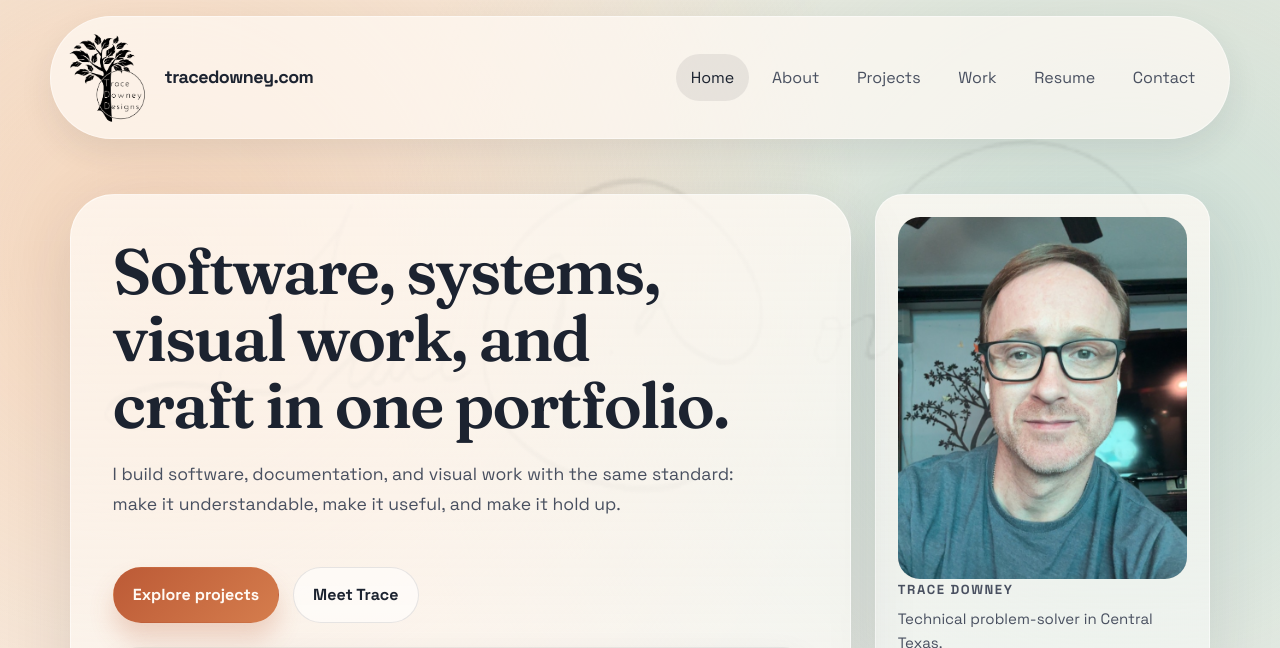
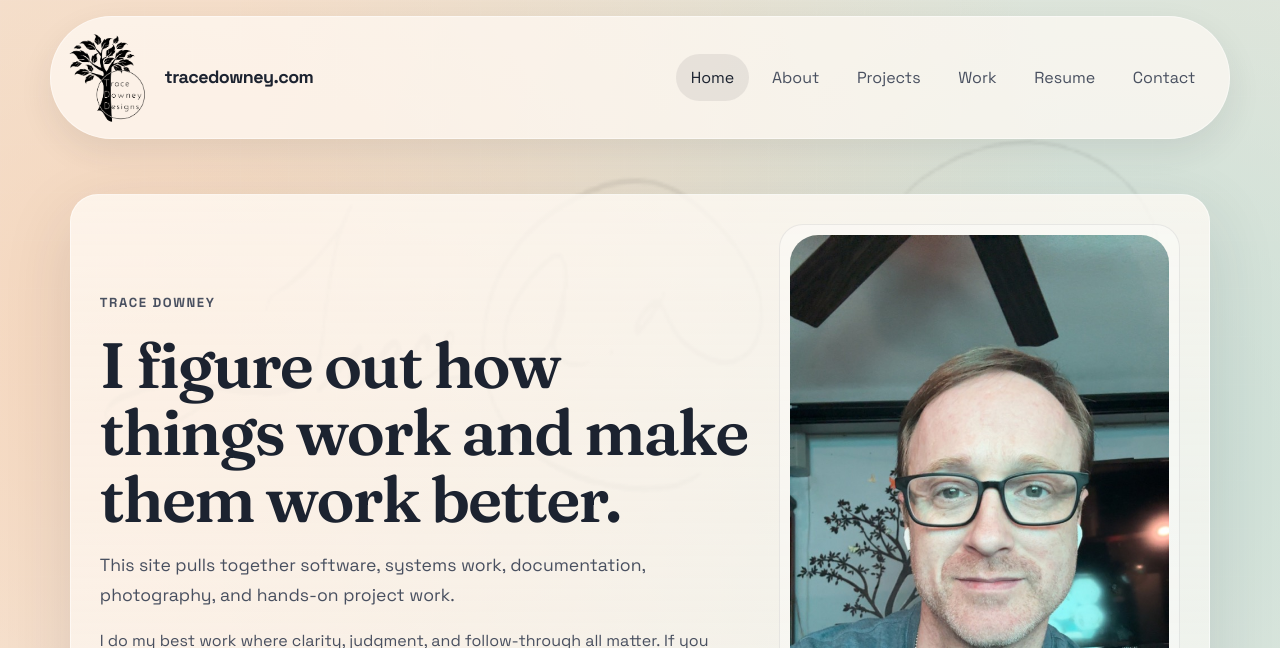
Before and after one commit to tracedowney/tracedowney.github.io, a Jekyll site: the page built from index.html, in a window 1280 px wide and 1400 px high. Shown: the top 648 px of the window. Built offline with Jekyll 4.4.1, drawn with Linux system fonts in a browser that asks for light colours; some of the changed text lies outside the part shown; grey boxes are pictures that could not be loaded.

Commit message:
Refocus homepage around concrete work

```diff
--- a/assets/css/site.css
+++ b/assets/css/site.css
@@ -343,10 +343,7 @@
 }
 
 .hero {
-  display: grid;
-  grid-template-columns: minmax(0, 1.4fr) minmax(300px, 0.6fr);
-  gap: 1.5rem;
-  align-items: start;
+  display: block;
   padding-top: 1.25rem;
 }
 
@@ -418,6 +415,96 @@
   margin-top: 0.2rem;
   font-size: 1.1rem;
   color: var(--ink-700);
+}
+
+.home-hero-card {
+  position: relative;
+  display: grid;
+  grid-template-columns: minmax(0, 1.24fr) minmax(280px, 0.76fr);
+  gap: 1.5rem;
+  align-items: stretch;
+  overflow: hidden;
+  padding: 1.9rem;
+}
+
+.home-hero-card::after {
+  content: "";
+  position: absolute;
+  right: -5rem;
+  bottom: -5rem;
+  width: 18rem;
+  height: 18rem;
+  border-radius: 50%;
+  background: radial-gradient(circle, rgba(188, 90, 54, 0.14), rgba(188, 90, 54, 0));
+  pointer-events: none;
+}
+
+.home-hero__copy {
+  position: relative;
+  z-index: 1;
+  display: grid;
+  gap: 1rem;
+  align-content: center;
+}
+
+.home-hero__copy .eyebrow,
+.home-hero__profile-copy .eyebrow,
+.home-feature-split__copy .eyebrow {
+  margin-bottom: 0;
+}
+
+.home-hero__copy p {
+  max-width: 62ch;
+  color: var(--ink-700);
+}
+
+.home-hero__facts {
+  display: grid;
+  gap: 0.75rem;
+  margin: 0.1rem 0 0;
+  padding: 0;
+  list-style: none;
+}
+
+.home-hero__facts li {
+  padding: 0.85rem 1rem;
+  border: 1px solid rgba(28, 35, 48, 0.08);
+  border-radius: 18px;
+  background: rgba(255, 255, 255, 0.42);
+  color: var(--ink-800);
+  line-height: 1.45;
+}
+
+.home-hero__profile {
+  position: relative;
+  z-index: 1;
+  display: grid;
+  gap: 1rem;
+  align-content: start;
+  padding: 0.65rem;
+  border: 1px solid rgba(28, 35, 48, 0.08);
+  border-radius: calc(var(--radius-lg) - 4px);
+  background: rgba(255, 255, 255, 0.34);
+}
+
+.home-hero__portrait-frame {
+  overflow: hidden;
+  min-height: 23rem;
+  border-radius: 28px;
+  background: linear-gradient(160deg, rgba(255, 250, 244, 0.92), rgba(232, 223, 209, 0.78));
+}
+
+.home-hero__profile-copy {
+  display: grid;
+  gap: 0.55rem;
+  padding: 0 0.35rem 0.2rem;
+}
+
+.home-hero__profile-text {
+  margin: 0;
+  color: var(--ink-700);
+  font-size: 0.98rem;
+  line-height: 1.6;
 }
 
 .hero-summary-grid {
@@ -699,18 +786,87 @@
   margin-bottom: 0.35rem;
 }
 
+.selected-work-grid,
 .home-lane-grid,
 .home-entry-grid {
   display: grid;
   gap: 1rem;
 }
 
+.selected-work-grid {
+  grid-template-columns: repeat(3, minmax(0, 1fr));
+}
+
 .home-lane-grid {
   grid-template-columns: repeat(3, minmax(0, 1fr));
 }
 
 .home-entry-grid {
   grid-template-columns: repeat(4, minmax(0, 1fr));
+}
+
+.selected-work-card {
+  display: grid;
+  overflow: hidden;
+  border: 1px solid rgba(255, 255, 255, 0.55);
+  border-radius: 28px;
+  background: linear-gradient(180deg, var(--surface) 0%, rgba(255, 255, 255, 0.46) 100%);
+  box-shadow: var(--shadow);
+  color: var(--ink-900);
+  text-decoration: none;
+  transition: transform 180ms ease, box-shadow 180ms ease;
+}
+
+.selected-work-card:hover,
+.selected-work-card:focus-visible,
+.home-lane-card:hover,
+.home-lane-card:focus-visible {
+  transform: translateY(-2px);
+}
+
+.selected-work-card__media {
+  overflow: hidden;
+  min-height: 14.5rem;
+  border-bottom: 1px solid rgba(28, 35, 48, 0.08);
+  background: rgba(255, 255, 255, 0.58);
+}
+
+.selected-work-card__media img {
+  display: block;
+  width: 100%;
+  height: 100%;
+  object-fit: cover;
+}
+
+.selected-work-card__body {
+  display: grid;
+  gap: 0.55rem;
+  padding: 1.25rem;
+}
+
+.selected-work-card__body strong {
+  font-size: 1.4rem;
+}
+
+.selected-work-card__body p {
+  color: var(--ink-700);
+}
+
+.selected-work-card--screen .selected-work-card__media {
+  background: linear-gradient(180deg, rgba(24, 29, 39, 0.92), rgba(40, 46, 58, 0.9));
+}
+
+.selected-work-card--screen .selected-work-card__media img {
+  object-fit: cover;
+  object-position: center top;
+}
+
+.selected-work-card--photo .selected-work-card__media img {
+  object-position: center 52%;
+}
+
+.selected-work-card--reno .selected-work-card__media img {
+  object-position: center;
 }
 
 .home-lane-card,
@@ -725,6 +881,7 @@
   box-shadow: var(--shadow);
   color: var(--ink-900);
   text-decoration: none;
+  transition: transform 180ms ease, box-shadow 180ms ease;
 }
 
 .home-lane-card strong,
@@ -771,6 +928,44 @@
 .home-lane-card--build {
   border-color: rgba(116, 128, 66, 0.18);
   background: linear-gradient(180deg, rgba(231, 237, 214, 0.82), rgba(255, 255, 255, 0.5));
+}
+
+.home-feature-split {
+  display: grid;
+  grid-template-columns: minmax(0, 1.08fr) minmax(280px, 0.92fr);
+  gap: 1.5rem;
+  align-items: stretch;
+  overflow: hidden;
+}
+
+.home-feature-split__media {
+  display: block;
+  overflow: hidden;
+  min-height: 21rem;
+  border-radius: calc(var(--radius-lg) - 6px);
+}
+
+.home-feature-split__media img {
+  display: block;
+  width: 100%;
+  height: 100%;
+  object-fit: cover;
+  object-position: center;
+}
+
+.home-feature-split__copy {
+  display: grid;
+  gap: 0.85rem;
+  align-content: center;
+}
+
+.home-feature-split__copy h2 {
+  margin-bottom: 0.1rem;
+  font-size: clamp(2rem, 3vw, 2.8rem);
+}
+
+.home-feature-split__copy p {
+  color: var(--ink-700);
 }
 
 .hero-panel__body .mini-list {
@@ -1893,7 +2088,8 @@
 }
 
 @media (max-width: 1080px) {
-  .hero,
+  .home-hero-card,
+  .home-feature-split,
   .section-split,
   .lane-explorer,
   .project-shell,
@@ -1906,6 +2102,7 @@
   .domain-grid,
   .card-grid,
   .lane-grid,
+  .selected-work-grid,
   .home-lane-grid,
   .home-entry-grid,
   .lane-group-grid,
@@ -1927,6 +2124,11 @@
     min-height: 18rem;
   }
 
+  .home-hero__portrait-frame,
+  .home-feature-split__media {
+    min-height: 18rem;
+  }
+
   .hero-copy__feature {
     aspect-ratio: 16 / 7;
   }
@@ -2025,6 +2227,10 @@
   .card,
   .cta-card,
   .hero-panel {
+    padding: 1.4rem;
+  }
+
+  .home-hero-card {
     padding: 1.4rem;
   }
 
@@ -2059,6 +2265,7 @@
   .domain-grid,
   .card-grid,
   .lane-grid,
+  .selected-work-grid,
   .home-lane-grid,
   .home-entry-grid,
   .lane-group-grid,
@@ -2094,4 +2301,9 @@
   .brand-site {
     font-size: 1.08rem;
   }
-}
+
+  .home-hero__portrait-frame,
+  .home-feature-split__media {
+    min-height: 15rem;
+  }
+}
--- a/index.html
+++ b/index.html
@@ -6,56 +6,91 @@
 background_style: home
 ---
 <section class="hero">
-  <div class="hero-copy">
-    <h1>Software, systems, visual work, and craft in one portfolio.</h1>
-    <p class="lead">I build software, documentation, and visual work with the same standard: make it understandable, make it useful, and make it hold up.</p>
-    <div class="button-row">
-      <a class="button button-primary" href="/projects/">Explore projects</a>
-      <a class="button button-secondary" href="/about/">Meet Trace</a>
+  <div class="home-hero-card card">
+    <div class="home-hero__copy">
+      <p class="eyebrow">Trace Downey</p>
+      <h1>I figure out how things work and make them work better.</h1>
+      <p class="lead">This site pulls together software, systems work, documentation, photography, and hands-on project work.</p>
+      <p>I do my best work where clarity, judgment, and follow-through all matter. If you want the short version, start with a project. If you want the professional version, head to Work or Resume.</p>
+      <ul class="home-hero__facts">
+        <li>Technical support and systems thinking</li>
+        <li>Documentation, workflow, and product judgment</li>
+        <li>Visual work, craft, and long-form projects</li>
+      </ul>
+      <div class="button-row">
+        <a class="button button-primary" href="/projects/">Browse projects</a>
+        <a class="button button-secondary" href="/work/">See the work side</a>
+      </div>
     </div>
-    <a class="hero-copy__feature" href="/projects/drone-footage/">
-      <video
-        autoplay
-        muted
-        loop
-        playsinline
-        preload="metadata"
-        poster="{{ '/assets/images/projects/drone/forest-overlook-showcase-poster.jpg' | relative_url }}"
-        aria-label="Wide aerial view over a redwood forest with coastal fog.">
-        <source src="{{ '/assets/videos/drone/forest-overlook-showcase.mp4' | relative_url }}" type="video/mp4" />
-      </video>
-      <span class="hero-copy__feature-badge">Drone footage</span>
+    <aside class="home-hero__profile">
+      <div class="home-hero__portrait-frame">
+        <img class="hero-panel__portrait" src="{{ '/assets/images/trace-headshot.jpg' | relative_url }}" alt="Trace Downey smiling in a casual portrait." />
+      </div>
+      <div class="home-hero__profile-copy">
+        <p class="eyebrow eyebrow--muted">Central Texas</p>
+        <p class="home-hero__profile-text">Enterprise support background, compliance-minded habits, and a portfolio built around work that can stand up to a closer look.</p>
+        <p class="hero-panel__summary">The fuller background is on the <a href="{{ '/about/' | relative_url }}">About page</a>.</p>
+      </div>
+    </aside>
+  </div>
+</section>
+
+<section class="section">
+  <div class="section-heading section-heading--compact">
+    <h2>Start with the work.</h2>
+    <p>A few strong entry points.</p>
+  </div>
+  <div class="selected-work-grid">
+    <a class="selected-work-card selected-work-card--screen" href="/projects/auditos/">
+      <div class="selected-work-card__media">
+        <img src="{{ '/assets/images/projects/auditos/auditos-findings-summary-full-sanitized.png' | relative_url }}" alt="AuditOS findings view showing categorized results and recommendations in a dark desktop interface." />
+      </div>
+      <div class="selected-work-card__body">
+        <strong>AuditOS</strong>
+        <p>A desktop tool built to make privacy and security review clearer, calmer, and easier to trust.</p>
+      </div>
+    </a>
+    <a class="selected-work-card selected-work-card--photo" href="/projects/photography/">
+      <div class="selected-work-card__media">
+        <img src="{{ '/assets/images/projects/photography/mosaic-wall-angle.jpg' | relative_url }}" alt="A colorful mosaic wall photographed at an angle inside an industrial space." />
+      </div>
+      <div class="selected-work-card__body">
+        <strong>Photography</strong>
+        <p>Still images used for atmosphere, documentation, and the details that make a place memorable.</p>
+      </div>
+    </a>
+    <a class="selected-work-card selected-work-card--reno" href="/projects/renovation/">
+      <div class="selected-work-card__media">
+        <img src="{{ '/assets/images/projects/renovation/house-kitchen-refresh.jpg' | relative_url }}" alt="Bright kitchen after a renovation refresh." />
+      </div>
+      <div class="selected-work-card__body">
+        <strong>Renovation</strong>
+        <p>Long-form house work where planning, repair, and follow-through matter as much as the finish.</p>
+      </div>
     </a>
   </div>
-  <aside class="hero-panel hero-panel--profile card">
-    <div class="hero-panel__visual hero-panel__visual--profile">
-      <img class="hero-panel__portrait" src="{{ '/assets/images/trace-headshot.jpg' | relative_url }}" alt="Trace Downey smiling in a casual portrait." />
-    </div>
-    <div class="hero-panel__body hero-panel__body--compact">
-      <p class="eyebrow">Trace Downey</p>
-      <p class="hero-panel__summary">Technical problem-solver in Central Texas.</p>
-    </div>
-  </aside>
-  <div class="hero-summary-grid hero-summary-grid--band" aria-label="Trace Downey summary">
-    <div class="hero-summary-item">
-      <strong>20+ years</strong>
-      <span>Experience across compliance-heavy operations, internal controls, customer support, and process work.</span>
-    </div>
-    <div class="hero-summary-item">
-      <strong>Digital work</strong>
-      <span>Websites, workflows, documentation, and product decisions shaped around real use.</span>
-    </div>
-    <div class="hero-summary-item">
-      <strong>Material work</strong>
-      <span>Furniture, textiles, wood, paper, photography, and other projects approached with the same standards.</span>
+</section>
+
+<section class="section">
+  <div class="home-feature-split card">
+    <a class="home-feature-split__media" href="/projects/drone-footage/">
+      <img src="{{ '/assets/images/projects/drone/beach-showcase-poster.jpg' | relative_url }}" alt="Misty shoreline with sea stacks seen from above." />
+    </a>
+    <div class="home-feature-split__copy">
+      <p class="eyebrow">Aerial perspective</p>
+      <h2>The footage earns its place when it adds context.</h2>
+      <p>The aerial work belongs on the site when it helps a place read faster: coastline, land, scale, layout, or atmosphere that supports the story instead of replacing it.</p>
+      <div class="button-row">
+        <a class="button button-secondary" href="/projects/drone-footage/">View aerial work</a>
+      </div>
     </div>
   </div>
 </section>
 
 <section class="section">
   <div class="section-heading section-heading--compact">
-    <h2>Project lanes</h2>
-    <p>Choose the lane that matches what you want to see.</p>
+    <h2>Browse the full archive.</h2>
+    <p>Every project lane has its own tone, visuals, and level of detail.</p>
   </div>
   <div class="home-lane-grid">
     {% for item in site.data.project_lanes %}
@@ -66,28 +101,3 @@
     {% endfor %}
   </div>
 </section>
-
-<section class="section">
-  <div class="section-heading section-heading--compact">
-    <h2>Start here</h2>
-    <p>Pick the fastest route to the part you actually care about.</p>
-  </div>
-  <div class="home-entry-grid">
-    <a class="home-entry-card" href="/work/">
-      <strong>Work</strong>
-      <p>The professional side of the portfolio.</p>
-    </a>
-    <a class="home-entry-card" href="/resume/">
-      <strong>Resume</strong>
-      <p>A quick experience snapshot.</p>
-    </a>
-    <a class="home-entry-card" href="/about/">
-      <strong>About</strong>
-      <p>How I work and what connects the rest.</p>
-    </a>
-    <a class="home-entry-card" href="/contact/">
-      <strong>Contact</strong>
-      <p>Project inquiries and permissions questions.</p>
-    </a>
-  </div>
-</section>
```
Also changed, not shown: assets/images/projects/photography/mosaic-wall-angle.jpg (added), assets/images/projects/renovation/house-kitchen-refresh.jpg (added).
